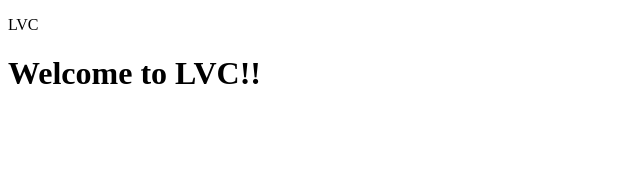
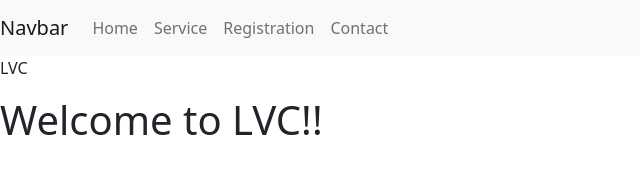
Before and after one commit to Sarthak26oct/gitEx, a plain HTML site: page index.html in a window 1280 px wide. Shown: the whole page, without its empty margins (0-640 px from the left). Drawn offline with nearby package versions, Linux system fonts and the light colour scheme.

Commit message:
navbar added

```diff
--- a/index.html
+++ b/index.html
@@ -4,9 +4,34 @@
     <meta charset="UTF-8">
     <meta http-equiv="X-UA-Compatible" content="IE=edge">
     <meta name="viewport" content="width=device-width, initial-scale=1.0">
+    <link rel="stylesheet" href="https://cdn.jsdelivr.net/npm/bootstrap@5.1.3/dist/css/bootstrap.min.css" integrity="sha384-1BmE4kWBq78iYhFldvKuhfTAU6auU8tT94WrHftjDbrCEXSU1oBoqyl2QvZ6jIW3" crossorigin="anonymous">
+    <script src="https://cdn.jsdelivr.net/npm/bootstrap@5.1.3/dist/js/bootstrap.min.js" integrity="sha384-QJHtvGhmr9XOIpI6YVutG+2QOK9T+ZnN4kzFN1RtK3zEFEIsxhlmWl5/YESvpZ13" crossorigin="anonymous"></script>
     <title>GIT Example</title>
 </head>
 <body>
+    <nav class="navbar navbar-expand-lg navbar-light bg-light">
+        <a class="navbar-brand" href="#">Navbar</a>
+        <button class="navbar-toggler" type="button" data-toggle="collapse" data-target="#navbarSupportedContent" aria-controls="navbarSupportedContent" aria-expanded="false" aria-label="Toggle navigation">
+          <span class="navbar-toggler-icon"></span>
+        </button>
+
+        <div class="collapse navbar-collapse" id="navbarSupportedContent">
+          <ul class="navbar-nav mr-auto">
+            <li class="nav-item active">
+              <a class="nav-link" href="#">Home</a>
+            </li>
+            <li class="nav-item">
+              <a class="nav-link" href="#">Service</a>
+            </li>
+            <li class="nav-item">
+              <a class="nav-link" href="#">Registration</a>
+            </li>
+            <li class="nav-item">
+              <a class="nav-link" href="#">Contact</a>
+            </li>
+          </ul>
+        </div>
+      </nav>
     <p>LVC</p>
     <h1>Welcome to LVC!!</h1>
 </body>
```
